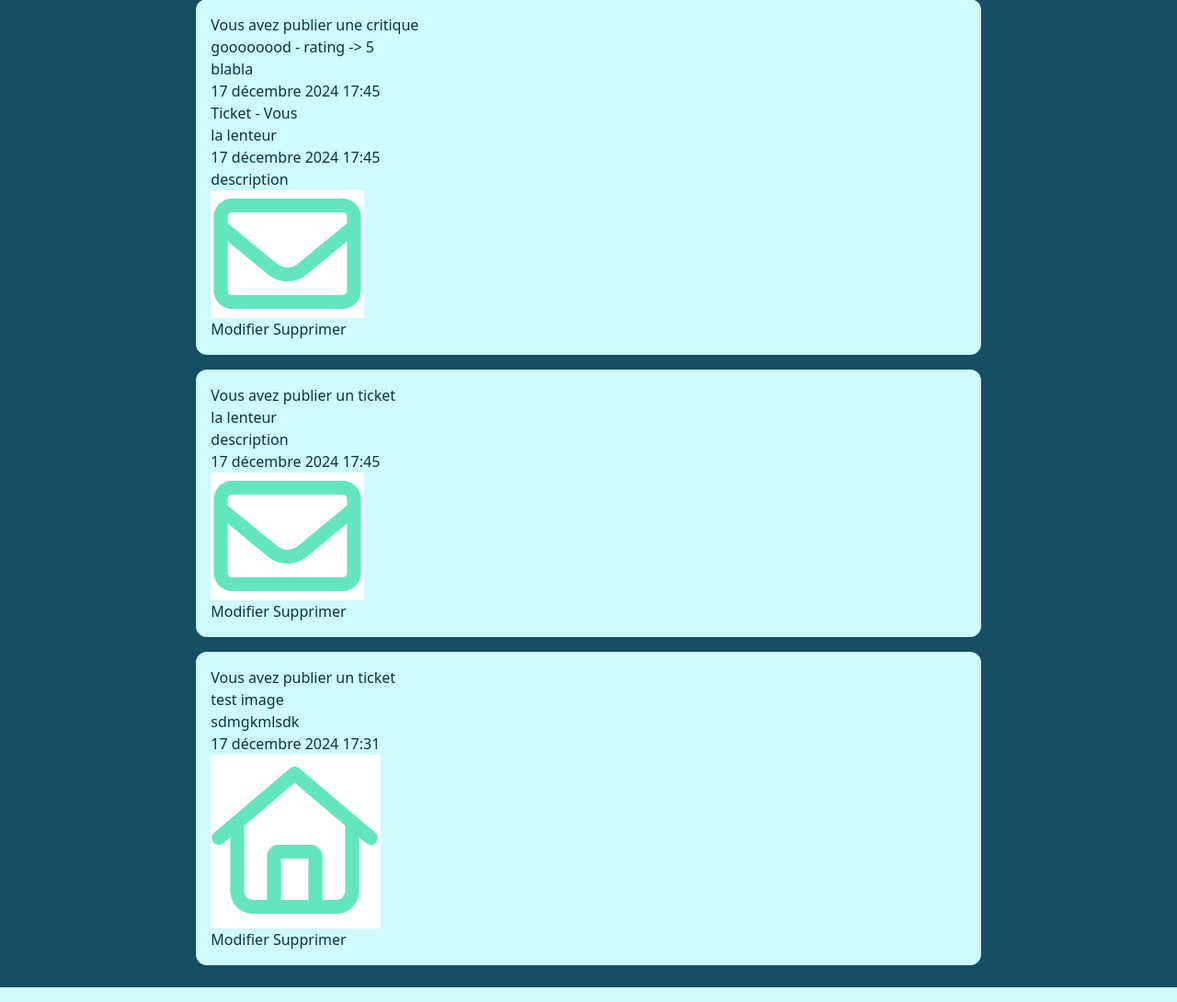
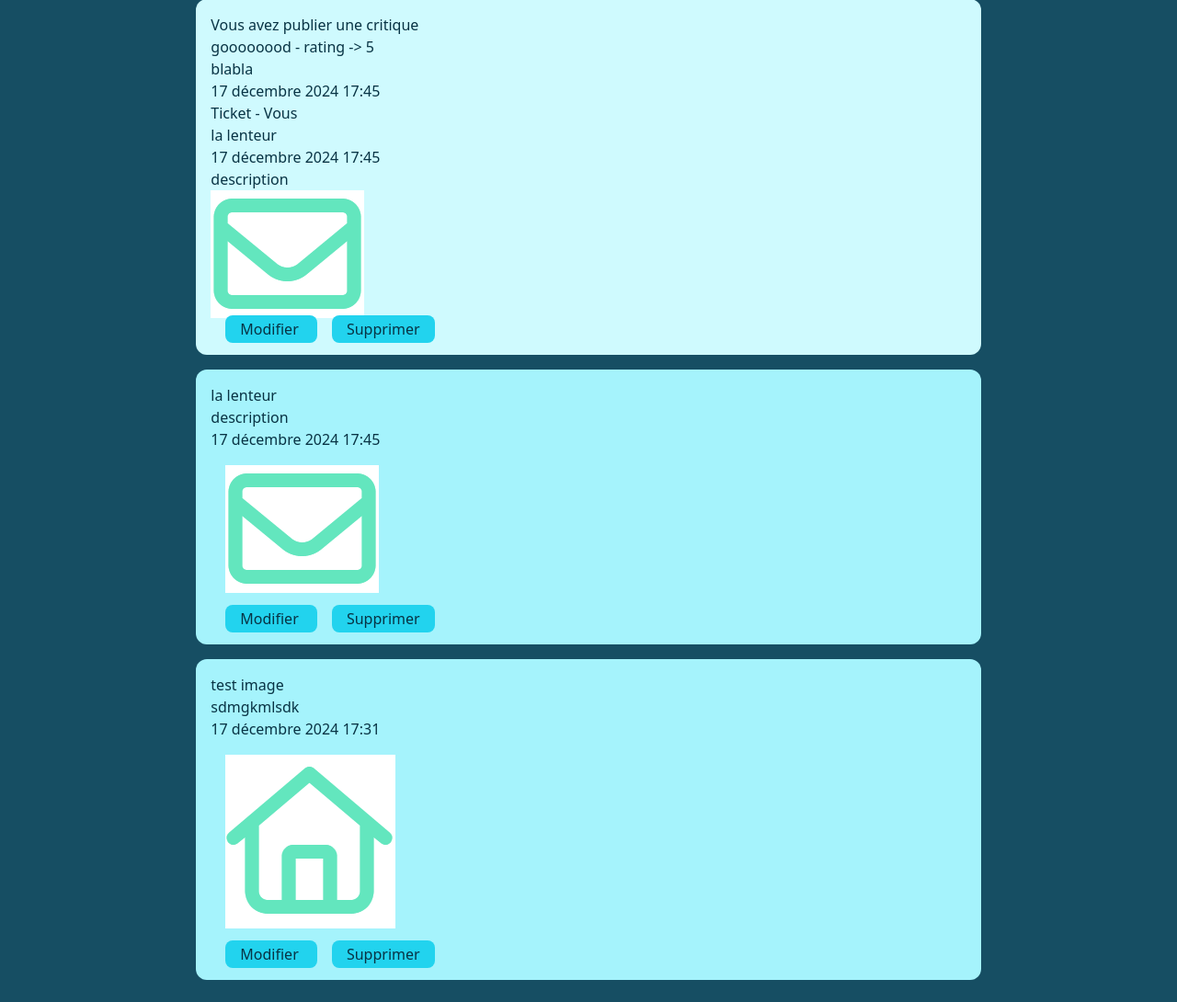
Before and after one commit to PVL06/OC_Projet9_LITRevu, a Django app: page /review/posts/ in a window 1280 px wide. Shown: the part 217-1307 px from the top of the page at 92% size. Run offline with Django 5.2, Linux system fonts and the light colour scheme; a user stored in the database is signed in; data comes from the database, SQL or seed files in the repository; both versions use the stored data as it was after the commit.

Commit message:
refactor html

```diff
--- a/LITRevu/review/templates/review/partials/ticket_snippet.html
+++ b/LITRevu/review/templates/review/partials/ticket_snippet.html
@@ -1,13 +1,8 @@
 <div class="head_left">
-    {% if post.user == user %}
-    <p>Vous avez publier un ticket</p>
-    {% else %}
-    <p>Ticket - {{ post.user }}</p>
-    {% endif %}
     <p>{{ post.title }}</p>
     <p>{{ post.description }}</p>
 </div>
 <p>{{ post.time_created }}</p>
 {% if post.image %}
-    <img src="{{ post.image.url }}" alt="">
+    <img src="{{ post.image.url }}" class="p-4">
 {% endif %}
--- a/LITRevu/review/templates/review/posts.html
+++ b/LITRevu/review/templates/review/posts.html
@@ -6,14 +6,23 @@
     </div>
     <div flex class="flex flex-col gap-4 w-full">
         {% for post in posts %}
-            <div class="bg-cyan-100 rounded-xl p-4">
             {% if post.content_type == 'TICKET' %}
+                <div class="p-4 rounded-xl bg-cyan-200">
                     {% include 'review/partials/ticket_snippet.html' %}
             {% elif post.content_type == 'REVIEW' %}
+                <div class="bg-cyan-100 rounded-xl p-4">
                     {% include 'review/partials/review_snippet.html' %}
             {% endif %}
-                <a href="{% url 'update' content_type=post.content_type|lower id=post.id %}">Modifier</a>
-                <a href="{% url 'delete' content_type=post.content_type|lower id=post.id %}">Supprimer</a>
+                    <a
+                    href="{% url 'update' content_type=post.content_type|lower id=post.id %}"
+                    class="px-4 py-1 m-4 rounded-lg bg-cyan-400 hover:bg-cyan-500">
+                    Modifier
+                    </a>
+                    <a
+                    href="{% url 'delete' content_type=post.content_type|lower id=post.id %}"
+                    class="px-4 py-1 bg-cyan-400 rounded-lg hover:bg-cyan-500">
+                    Supprimer
+                    </a>
                 </div>
         {% endfor %}
     </div>
--- a/LITRevu/review/templates/review/review_complete_add.html
+++ b/LITRevu/review/templates/review/review_complete_add.html
@@ -15,7 +15,10 @@
             {% csrf_token %}
         </div>
         <div class="flex justify-center w-full">
-            <button type="submit" class="px-8 py-1 bg-cyan-400 rounded-lg hover:bg-cyan-500">Envoyer</button>
+            <button type="submit"
+            class="px-8 py-1 bg-cyan-400 rounded-lg hover:bg-cyan-500">
+            Envoyer
+            </button>
         </div>
     </form>
 {% endblock %}
--- a/LITRevu/static/css/input.css
+++ b/LITRevu/static/css/input.css
@@ -81,6 +81,12 @@ select {
     padding: 20px;
 }
 
+/* hidden django html */
+
 .modify-ticket div:nth-child(3) {
     display: none;
 }
+
+#follower-form label {
+    display: none;
+}
--- a/LITRevu/static/css/output.css
+++ b/LITRevu/static/css/output.css
@@ -582,6 +582,10 @@ video {
   margin: 2rem;
 }
 
+.mb-3 {
+  margin-bottom: 0.75rem;
+}
+
 .mb-6 {
   margin-bottom: 1.5rem;
 }
@@ -596,14 +600,6 @@ video {
 
 .mt-4 {
   margin-top: 1rem;
-}
-
-.mb-2 {
-  margin-bottom: 0.5rem;
-}
-
-.mb-3 {
-  margin-bottom: 0.75rem;
 }
 
 .block {
@@ -650,10 +646,6 @@ video {
   align-items: center;
 }
 
-.justify-start {
-  justify-content: flex-start;
-}
-
 .justify-center {
   justify-content: center;
 }
@@ -685,6 +677,11 @@ video {
 .bg-cyan-100 {
   --tw-bg-opacity: 1;
   background-color: rgb(207 250 254 / var(--tw-bg-opacity, 1));
+}
+
+.bg-cyan-200 {
+  --tw-bg-opacity: 1;
+  background-color: rgb(165 243 252 / var(--tw-bg-opacity, 1));
 }
 
 .bg-cyan-400 {
@@ -861,7 +858,13 @@ select {
   padding: 20px;
 }
 
+/* hidden django html */
+
 .modify-ticket div:nth-child(3) {
+  display: none;
+}
+
+#follower-form label {
   display: none;
 }
 
--- a/LITRevu/tailwind.config.js
+++ b/LITRevu/tailwind.config.js
@@ -3,7 +3,8 @@ module.exports = {
   content: [
     "./templates/*.html",
     "./authentication/templates/**/*.html",
-    "./review/templates/**/*.html"
+    "./review/templates/review/*.html",
+    "./review/templates/review/partials/*.html",
   ],
   theme: {
     extend: {},
```
Also changed, not shown: LITRevu/review/templates/review/flux.html (+24 -8 lines), LITRevu/review/templates/review/follows.html (+19 -7 lines), LITRevu/review/templates/review/review_update.html (+10 -4 lines), LITRevu/review/templates/review/ticket_add.html (+6 -2 lines), LITRevu/review/templates/review/ticket_update.html (+6 -2 lines), LITRevu/db.sqlite3. Lines whose indentation alone changed are shown as unchanged.
